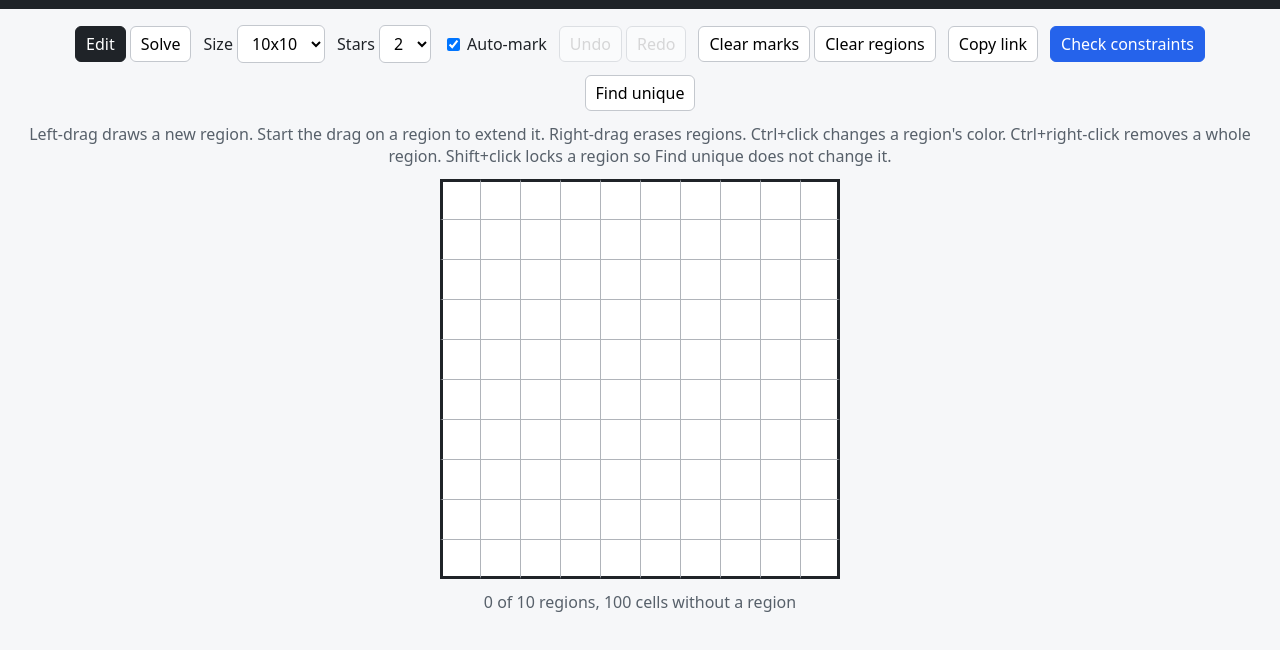
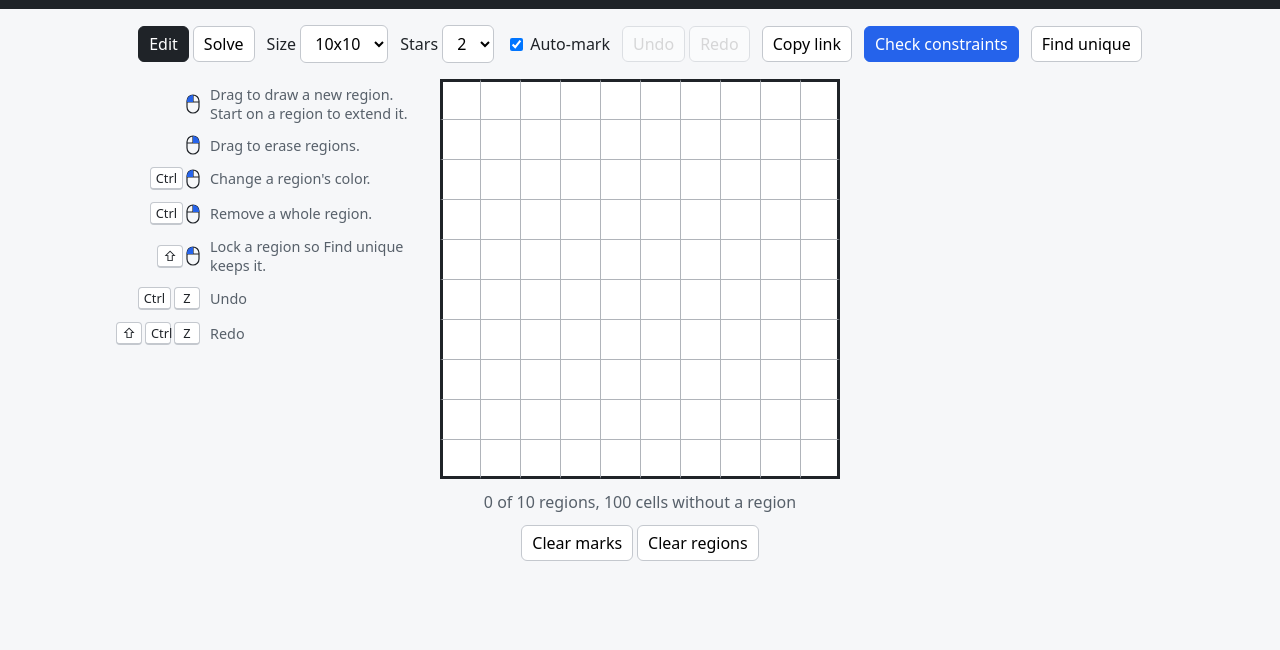
Before and after one commit to trentshapiro/starbattle-editor, a website built with Vite: page frontend/index.html in a window 1280 px wide. Shown: the part 42-692 px from the top of the page. Built offline with nearby package versions, Linux system fonts and the light colour scheme.

Commit message:
Move controls help to a left column with key and mouse symbols, and clear buttons under the board

```diff
--- a/frontend/index.html
+++ b/frontend/index.html
@@ -26,22 +26,22 @@
         </label>
         <label class="toggle"><input id="auto-mark" type="checkbox" checked /> Auto-mark</label>
         <div class="group">
-          <button id="undo" type="button" title="Ctrl+Z">Undo</button>
-          <button id="redo" type="button" title="Ctrl+Shift+Z">Redo</button>
-        </div>
-        <div class="group">
-          <button id="clear-marks" type="button">Clear marks</button>
-          <button id="clear-regions" type="button">Clear regions</button>
+          <button id="undo" type="button">Undo</button>
+          <button id="redo" type="button">Redo</button>
         </div>
         <button id="share" type="button">Copy link</button>
         <button id="check" type="button" class="primary">Check constraints</button>
         <button id="reshape" type="button" title="Reshape unlocked regions until the puzzle has one solution">Find unique</button>
       </section>
-      <p id="hint" class="hint"></p>
       <div class="layout">
+        <ul id="help" class="help" aria-label="Controls"></ul>
         <div class="board-column">
           <div id="board" class="grid board"></div>
           <p id="status" class="status"></p>
+          <div id="board-actions" class="group board-actions">
+            <button id="clear-marks" type="button">Clear marks</button>
+            <button id="clear-regions" type="button">Clear regions</button>
+          </div>
         </div>
         <aside id="results" class="results" hidden></aside>
       </div>
--- /dev/null
+++ b/frontend/src/help.ts
@@ -0,0 +1,73 @@
+import type { Mode } from "./types";
+
+const BUTTONS: Record<string, { label: string; path: string }> = {
+  lmb: { label: "Left click", path: "M7 1A6 6 0 0 0 1 7v1h6z" },
+  rmb: { label: "Right click", path: "M7 1a6 6 0 0 1 6 6v1H7z" },
+};
+
+const SVG = "http://www.w3.org/2000/svg";
+
+function mouse(button: string): Element {
+  const { label, path } = BUTTONS[button];
+  const svg = document.createElementNS(SVG, "svg");
+  svg.setAttribute("viewBox", "0 0 14 20");
+  svg.setAttribute("class", "mouse");
+  svg.setAttribute("role", "img");
+  svg.setAttribute("aria-label", label);
+  const title = document.createElementNS(SVG, "title");
+  title.textContent = label;
+  const body = document.createElementNS(SVG, "rect");
+  Object.entries({ x: 1, y: 1, width: 12, height: 18, rx: 6 }).forEach(([k, v]) => body.setAttribute(k, String(v)));
+  const divider = document.createElementNS(SVG, "path");
+  divider.setAttribute("d", "M7 1v7M1 8h12");
+  const pressed = document.createElementNS(SVG, "path");
+  pressed.setAttribute("d", path);
+  pressed.setAttribute("class", "pressed");
+  svg.append(title, body, divider, pressed);
+  return svg;
+}
+
+function key(text: string, label: string): HTMLElement {
+  const kbd = document.createElement("kbd");
+  kbd.textContent = text;
+  kbd.title = label;
+  return kbd;
+}
+
+const HELP: Record<Mode, [string[], string][]> = {
+  edit: [
+    [["lmb"], "Drag to draw a new region. Start on a region to extend it."],
+    [["rmb"], "Drag to erase regions."],
+    [["mod", "lmb"], "Change a region's color."],
+    [["mod", "rmb"], "Remove a whole region."],
+    [["shift", "lmb"], "Lock a region so Find unique keeps it."],
+  ],
+  solve: [
+    [["lmb"], "Place or remove a star."],
+    [["rmb"], "Click or drag to place or remove X marks."],
+  ],
+};
+
+const SHORTCUTS: [string[], string][] = [
+  [["mod", "Z"], "Undo"],
+  [["shift", "mod", "Z"], "Redo"],
+];
+
+export function helpItems(mode: Mode, isMac: boolean): HTMLElement[] {
+  const token = (t: string): Element => {
+    if (t in BUTTONS) return mouse(t);
+    if (t === "mod") return isMac ? key("⌘", "Command") : key("Ctrl", "Control");
+    if (t === "shift") return key("⇧", "Shift");
+    return key(t, t);
+  };
+  return [...HELP[mode], ...SHORTCUTS].map(([tokens, text]) => {
+    const item = document.createElement("li");
+    const gesture = document.createElement("span");
+    gesture.className = "gesture";
+    gesture.append(...tokens.map(token));
+    const description = document.createElement("span");
+    description.textContent = text;
+    item.append(gesture, description);
+    return item;
+  });
+}
--- a/frontend/src/main.ts
+++ b/frontend/src/main.ts
@@ -2,6 +2,7 @@ import "./style.css";
 import { Board, drawGrid } from "./board";
 import { checkPuzzle } from "./check";
 import { PALETTE, regionColor, unusedColor } from "./colors";
+import { helpItems } from "./help";
 import { History } from "./history";
 import { loadState, parsePuzzleHash, puzzleHash, saveState } from "./io";
 import type { ReshapeInput, ReshapeMessage, ReshapeProgress, ReshapeResult } from "./reshape";
@@ -45,7 +46,8 @@ const ui = {
   check: $<HTMLButtonElement>("check"),
   reshape: $<HTMLButtonElement>("reshape"),
   toolbar: $("toolbar"),
-  hint: $("hint"),
+  boardActions: $("board-actions"),
+  help: $("help"),
   status: $("status"),
   results: $("results"),
   resizeDialog: $<HTMLDialogElement>("resize-dialog"),
@@ -56,15 +58,8 @@ const ui = {
 };
 
 const IS_MAC = /Mac|iPhone|iPad/.test(navigator.userAgent);
-const MOD_KEY = IS_MAC ? "Cmd" : "Ctrl";
-
-const HINTS: Record<Mode, string> = {
-  edit:
-    "Left-drag draws a new region. Start the drag on a region to extend it. Right-drag erases regions. " +
-    `${MOD_KEY}+click changes a region's color. ${MOD_KEY}+right-click removes a whole region. ` +
-    "Shift+click locks a region so Find unique does not change it.",
-  solve: "Left-click places or removes a star. Right-click or right-drag places or removes X marks.",
-};
+const MOD_KEY = IS_MAC ? "⌘" : "Ctrl+";
+const HELP = { edit: helpItems("edit", IS_MAC), solve: helpItems("solve", IS_MAC) };
 
 const SUMMARY: Record<CheckStatus, { title: string; detail: string; tone: string }> = {
   invalid: { title: "Regions need fixes", detail: "Fix these issues before the solver can run.", tone: "warn" },
@@ -199,10 +194,11 @@ function render() {
   ui.stars.value = String(puzzle.stars);
   ui.autoMark.checked = autoMark;
   const busy = search !== null;
-  for (const control of ui.toolbar.querySelectorAll<HTMLButtonElement | HTMLSelectElement | HTMLInputElement>(
-    "button, select, input",
-  )) {
-    control.disabled = busy;
+  for (const container of [ui.toolbar, ui.boardActions]) {
+    const controls = container.querySelectorAll<HTMLButtonElement | HTMLSelectElement | HTMLInputElement>(
+      "button, select, input",
+    );
+    controls.forEach((control) => (control.disabled = busy));
   }
   ui.undo.disabled = busy || !history.canUndo;
   ui.redo.disabled = busy || !history.canRedo;
@@ -211,7 +207,10 @@ function render() {
   ui.reshape.disabled = checking;
   ui.reshape.hidden = mode !== "edit";
   ui.reshape.textContent = busy ? "Stop" : "Find unique";
-  ui.hint.textContent = HINTS[mode];
+  if (ui.help.dataset.mode !== mode) {
+    ui.help.dataset.mode = mode;
+    ui.help.replaceChildren(...HELP[mode]);
+  }
 
   // While searching, the board previews the best layout so far without changing the puzzle.
   const shown = search?.progress ? { ...puzzle, regions: search.progress.regions } : puzzle;
@@ -449,6 +448,9 @@ async function copyLink() {
   shareTimer = setTimeout(() => (ui.share.textContent = "Copy link"), 1500);
 }
 
+ui.undo.title = `${MOD_KEY}Z`;
+ui.redo.title = `⇧${MOD_KEY}Z`;
+
 for (let size = MIN_SIZE; size <= MAX_SIZE; size++) ui.size.add(new Option(`${size}x${size}`, String(size)));
 
 let pickerRegion: number | null = null;
--- a/frontend/src/style.css
+++ b/frontend/src/style.css
@@ -72,22 +72,74 @@ button.primary {
   gap: 4px;
 }
 
-.hint {
-  color: #57606a;
-  margin: 12px 0;
-  text-align: center;
-}
-
 /* Equal side columns keep the board centered whether or not the results panel shows. */
 .layout {
   display: grid;
   grid-template-columns: 1fr auto 1fr;
   align-items: start;
   gap: 24px;
+  margin-top: 16px;
+}
+
+.help {
+  grid-column: 1;
+  justify-self: end;
+  max-width: 280px;
+  margin: 0;
+  padding: 0;
+  list-style: none;
+  color: #57606a;
+  font-size: 0.9rem;
+}
+
+.help li {
+  display: grid;
+  grid-template-columns: 64px 1fr;
+  align-items: center;
+  gap: 10px;
+  padding: 6px 0;
+}
+
+.gesture {
+  display: flex;
+  justify-content: flex-end;
+  align-items: center;
+  gap: 3px;
+  color: #1f2328;
+}
+
+kbd {
+  min-width: 14px;
+  padding: 1px 5px;
+  border: 1px solid #c4c8ce;
+  border-bottom-width: 2px;
+  border-radius: 4px;
+  background: #fff;
+  font: inherit;
+  font-size: 0.8rem;
+  text-align: center;
+}
+
+.mouse {
+  width: 14px;
+  height: 20px;
+  fill: none;
+  stroke: currentColor;
+  stroke-width: 1.2;
+}
+
+.mouse .pressed {
+  fill: var(--accent);
+  stroke: none;
 }
 
 .board-column {
   grid-column: 2;
+}
+
+.board-actions {
+  justify-content: center;
+  margin-top: 12px;
 }
 
 .results {
@@ -101,6 +153,7 @@ button.primary {
     justify-items: center;
   }
 
+  .help,
   .board-column,
   .results {
     grid-column: 1;
```
